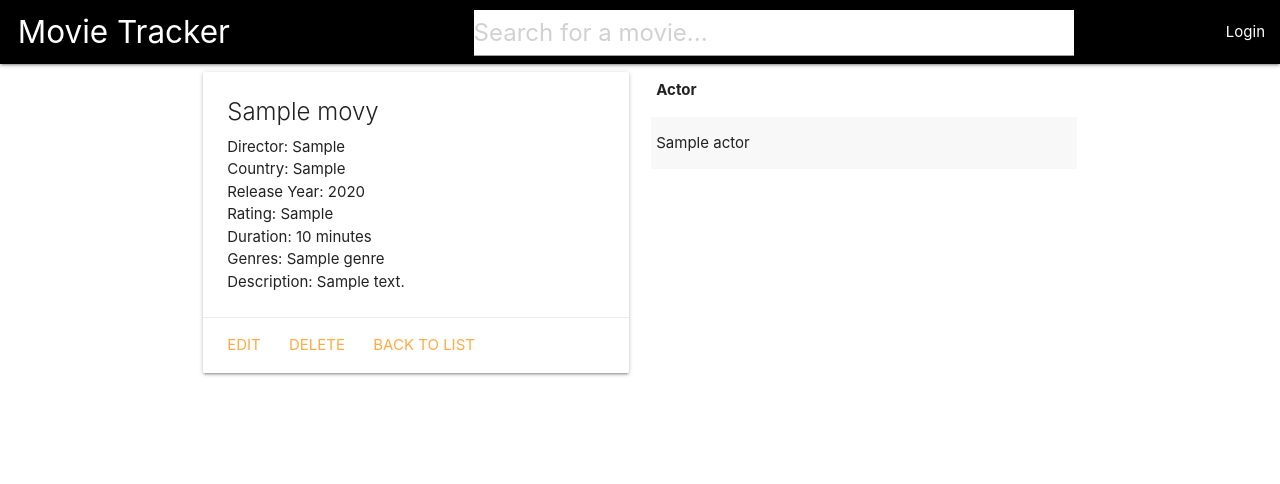
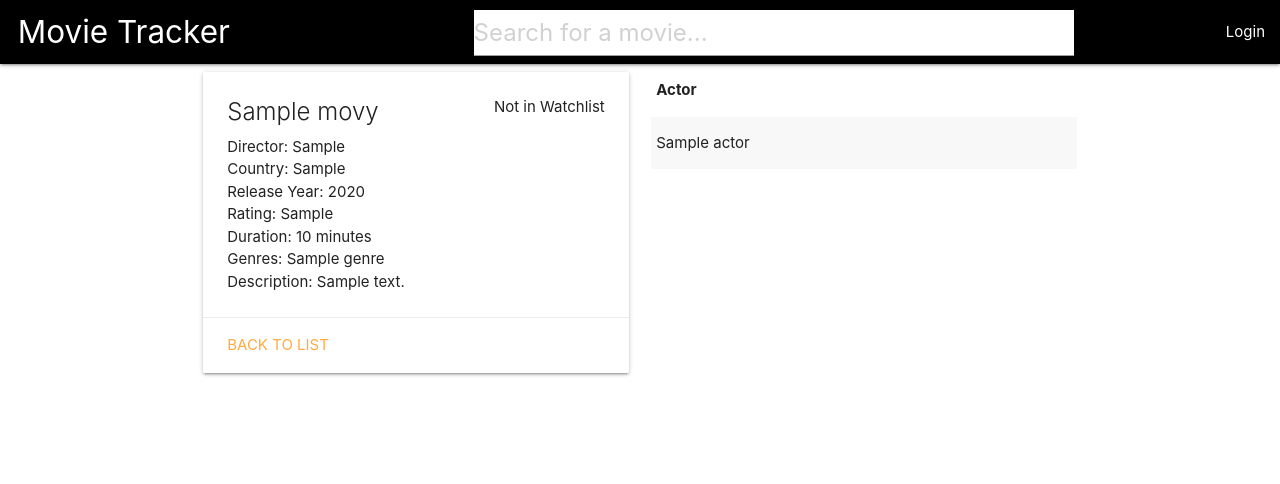
Before and after one commit to jademoslares/MovieTracker, a Django app: page /movies/1/ in a window 1280 px wide. Shown: the top 484 px of the page. Run offline with Django 5.2, Linux system fonts and the light colour scheme; tables that the repository leaves empty hold one stand-in row (values such as "Sample post"); some libraries are stand-ins or nearby versions.

Commit message:
watchlist done

```diff
--- a/main_app/templates/base.html
+++ b/main_app/templates/base.html
@@ -92,6 +92,11 @@
           {%else%}
           <ul id="dropdown1" class="dropdown-content">
             <li>
+                <a href="{% url 'profile' user.username %}">
+                    <i class="material-icons">person</i>Profile</a>
+                </a>
+            </li>
+            <li>
               <a href="{% url 'about' %}"
                 ><i class="material-icons">info</i>About</a
               >
--- a/main_app/templates/movies/movie_detail.html
+++ b/main_app/templates/movies/movie_detail.html
@@ -3,6 +3,11 @@
   <div class="col s6">
     <div class="card">
       <div class="card-content">
+        {% if checklistStatus == "" %}
+        <span class="right">Not in Watchlist</span>
+        {% else %}
+        <span class="right">{{ checklistStatus }}</span>
+        {% endif %}
         <span class="card-title">{{ movie.title }}</span>
         <p>Director: {{ movie.director }}</p>
         <p>Country: {{ movie.country }}</p>
@@ -18,6 +23,7 @@
       </div>
 
       <div class="card-action">
+        {% if request.session.user_type == "admin" %}
         <a href="{% url 'movie_update' movie.show_id %}">Edit</a>
         <form
           id="delete-form"
@@ -30,8 +36,21 @@
         </form>
 
         <a type="button" onclick="confirmDelete()">Delete</a>
+        {% endif %}
 
         <a href="{% url 'home' %}">Back to List</a>
+
+        {% if request.session.user_type == "guest" %}
+        {% if is_in_watchlist == False %}
+        <a href="{% url 'add_to_watchlist' movie.show_id user.id 'plan_to_watch' %}">Add to Watchlist</a>
+        <a href="{% url 'add_to_watchlist' movie.show_id user.id 'watching' %}">Watching</a>
+        <a href="{% url 'add_to_watchlist' movie.show_id user.id 'finished' %}">Finished</a>
+        {% elif is_in_watchlist == True %}
+        <a href="{% url 'update_watchlist' movie.show_id user.id 'plan_to_watch' %}">Add to Watchlist</a>
+        <a href="{% url 'update_watchlist' movie.show_id user.id 'watching' %}">Watching</a>
+        <a href="{% url 'update_watchlist' movie.show_id user.id 'finished' %}">Finished</a>
+        {% endif %}
+        {% endif %}
       </div>
     </div>
   </div>
--- a/main_app/urls.py
+++ b/main_app/urls.py
@@ -1,5 +1,6 @@
 from django.urls import path
 from . import views
+from django.conf.urls import handler404
 
 urlpatterns = [
     path('',views.home, name='home'),
@@ -11,6 +12,12 @@ urlpatterns = [
     path('movies/<str:show_id>/', views.movie_detail, name='movie_detail'),
     path('movies/<str:show_id>/edit/', views.movie_update, name='movie_update'),
     path('movies/<str:show_id>/delete/', views.movie_delete, name='movie_delete'),
+    path('profile/<str:user_name>/', views.profile, name='profile'),
+    path('watchlist/add/<str:show_id>/<user_id>/<plan_to_do>', views.add_to_watchlist, name='add_to_watchlist'),
+    path('watchlist/remove/<str:show_id>/<user_id>/', views.remove_from_watchlist, name='remove_from_watchlist'),
+    path('watchlist/update/<str:show_id>/<user_id>/<plan_to_do>/', views.update_watchlist, name='update_watchlist'),
     path('actors/new/', views.actor_create, name='actor_create'),
     path('genres/new/', views.genre_create, name='genre_create'),
 ]
+
+handler404 = views.custom_404_view
--- a/main_app/views.py
+++ b/main_app/views.py
@@ -5,7 +5,7 @@ from .decorators import user_type_required
 from django.contrib import messages
 from sqlalchemy.orm import Session
 from utilities.sqlalchemy_setup import SessionLocal
-from .models import User,Movie,Actor,Genre,ShowActor,ShowGenre
+from .models import User,Movie,Actor,Genre,ShowActor,ShowGenre, Watchlist, WatchStatusEnum
 from .forms import MovieForm, ActorForm, GenreForm, RegistrationForm, LoginForm
 from datetime import datetime
 from django.core.paginator import Paginator
@@ -16,6 +16,8 @@ def home(request):
     try:
         if query:
             movies = session.query(Movie).filter(Movie.title.ilike(f'%{query}%')).all()
+            if not movies:
+                movies = session.query(Movie).filter(Movie.genres.ilike(f'%{query}%')).all()
         else:
             movies = session.query(Movie).all()
 
@@ -36,10 +38,21 @@ def movie_detail(request, show_id):
         movie = session.query(Movie).filter_by(show_id=show_id).first()
         actors = session.query(Actor).join(ShowActor).filter(ShowActor.show_id == show_id).all()
         genres = session.query(Genre).join(ShowGenre).filter(ShowGenre.show_id == show_id).all()
+
+        is_in_watchlist = False
+        checklistStatus = ''
+
+        if request.user.is_authenticated:
+            user = session.query(User).filter_by(username=request.user.username).first()
+            check_watchlist = session.query(Watchlist).filter_by(user_id=user.user_id, show_id=show_id).first()
+            if check_watchlist:
+                is_in_watchlist = True
+                checklistStatus = check_watchlist.status.value
     finally:
         session.close()
+        print(is_in_watchlist)
 
-    return render(request, 'movies/movie_detail.html', {'movie': movie, 'actors': actors, 'genres': genres})
+    return render(request, 'movies/movie_detail.html', {'movie': movie, 'actors': actors, 'genres': genres, 'is_in_watchlist': is_in_watchlist, 'checklistStatus': checklistStatus})
 
 @user_type_required('admin')
 def movie_create(request):
@@ -314,5 +327,83 @@ def logout_view(request):
     logout(request)
     return redirect('login')
 
+
+###########################################################
+#################### PROFILE ##############################
+@user_type_required('guest')
+def profile(request,user_name):
+    session = SessionLocal()
+    try:
+        user = session.query(User).filter_by(username=user_name).first()
+
+        if user:
+            watchlist =(
+                session.query(Watchlist, Movie.title)
+                .join(Movie, Watchlist.show_id == Movie.show_id)
+                .filter(Watchlist.user_id == user.user_id)
+                .all()
+            )
+
+            personal_movies = [(w.show_id, title, w.status.value) for w, title in watchlist]
+    except Exception as e:
+        print(f"Error occurred: {e}")
+    finally:
+        session.close()
+
+    return render(request, 'users/profile.html', { 'user': user, 'watchlist': personal_movies })
+
+###########################################################
+#################### Watchlist ############################
+@user_type_required('guest')
+def add_to_watchlist(request,show_id,user_id,plan_to_do):
+    session = SessionLocal()
+    try:
+        watchlist_entry = Watchlist(user_id=user_id, show_id=show_id, status=plan_to_do)
+        session.add(watchlist_entry)
+        session.commit()
+    except Exception as e:
+        print(f"Error occurred: {e}")
+    finally:
+        session.close()
+
+    return redirect('movie_detail', show_id=show_id)
+
+@user_type_required('guest')
+def update_watchlist(request,show_id,user_id,plan_to_do):
+    session = SessionLocal()
+    try:
+        watchlist_entry = session.query(Watchlist).filter_by(show_id=show_id, user_id=user_id).first()
+        if watchlist_entry:
+            watchlist_entry.status = plan_to_do
+            print(plan_to_do)
+            session.commit()
+    except Exception as e:
+        print(f"Error occurred: {e}")
+    finally:
+        session.close()
+
+    return redirect('profile', user_name=request.user.username)
+
+@user_type_required('guest')
+def remove_from_watchlist(request,show_id,user_id):
+    session = SessionLocal()
+    try:
+        watchlist_entry = session.query(Watchlist).filter_by(show_id=show_id, user_id=user_id).first()
+        if watchlist_entry:
+            session.delete(watchlist_entry)
+            session.commit()
+    except Exception as e:
+        print(f"Error occurred: {e}")
+    finally:
+        session.close()
+
+    return redirect('profile', user_name=request.user.username)
+
+###########################################################
+#################### Others ###############################
+
 def about(request):
     return render(request, 'about.html')
+
+def custom_404_view(request, exception):
+    return render(request, '404.html', status=404)
--- a/scripts/createDB.py
+++ b/scripts/createDB.py
@@ -63,7 +63,7 @@ CREATE TABLE IF NOT EXISTS watchlist (
     watchlist_id INT AUTO_INCREMENT PRIMARY KEY,
     user_id INT,
     show_id VARCHAR(10),
-    status ENUM('watching', 'plan to watch', 'finished'),
+    status ENUM('watching', 'plan_to_watch', 'finished'),
     FOREIGN KEY (user_id) REFERENCES users(user_id),
     FOREIGN KEY (show_id) REFERENCES movies(show_id)
 );
--- a/scripts/createDB.sql
+++ b/scripts/createDB.sql
@@ -53,7 +53,7 @@ CREATE TABLE IF NOT EXISTS watchlist (
     watchlist_id INT AUTO_INCREMENT PRIMARY KEY,
     user_id INT,
     show_id VARCHAR(10),
-    status ENUM('watching', 'plan to watch', 'finished'),
+    status ENUM('watching', 'plan_to_watch', 'finished'),
     FOREIGN KEY (user_id) REFERENCES users(user_id),
     FOREIGN KEY (show_id) REFERENCES movies(show_id)
 );
```
Also changed, not shown: main_app/templates/404.html (added, +7 -0 lines), main_app/templates/actors/actor_form.html (+16 -6 lines), main_app/templates/genres/genre_form.html (+16 -7 lines), main_app/templates/home.html (+17 -10 lines), main_app/templates/users/Profile.html (added, +41 -0 lines).
